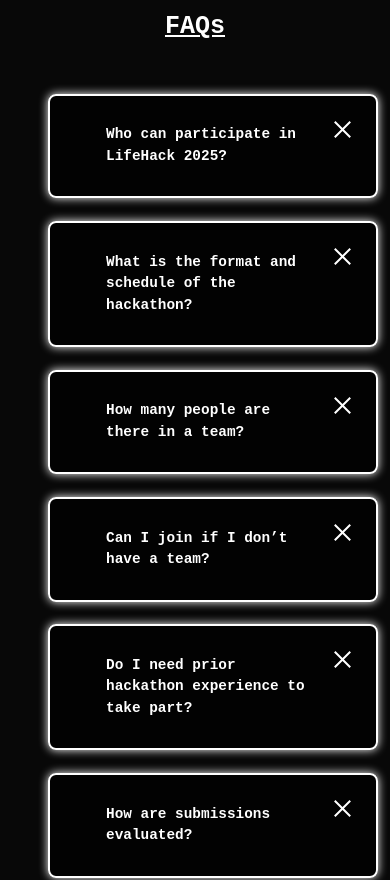
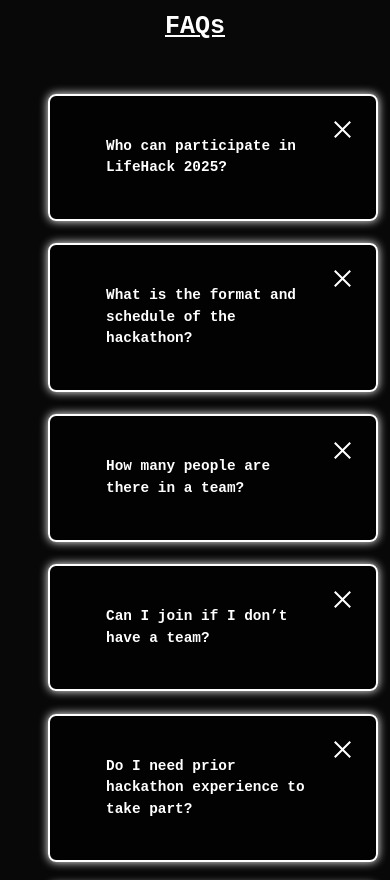
Before and after one commit to ZweZeya/lifehack-2025, a React (Vite) app: page / in a window 390 px wide. Shown: the part 8240-9120 px from the top of the page. Built offline with nearby package versions, Linux system fonts and the light colour scheme; a web font is replaced by a local one.

Commit message:
fix faq mobile

```diff
--- a/src/components/FAQs/FAQs.scss
+++ b/src/components/FAQs/FAQs.scss
@@ -47,12 +47,10 @@
   }
 
   .faq-question {
-    margin: 0.3rem 2rem 0.3rem 2rem;
     font-size: 0.9rem;
   }
 
   .faq-answer {
-    margin: 0.3rem 2rem 0.3rem 2rem;
     font-size: 0.8rem;
   }
 }
```
